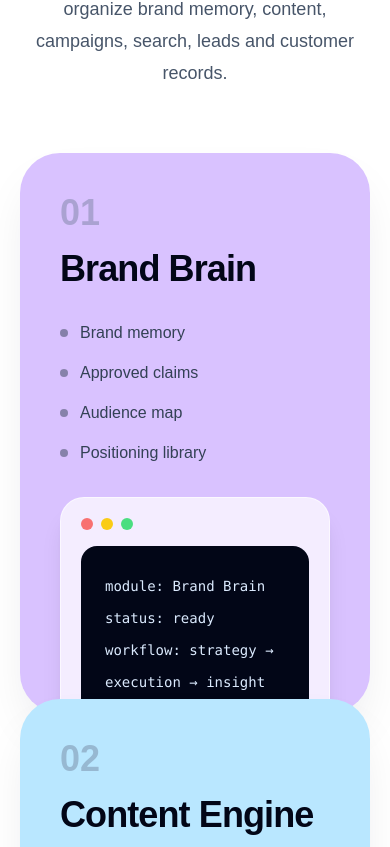
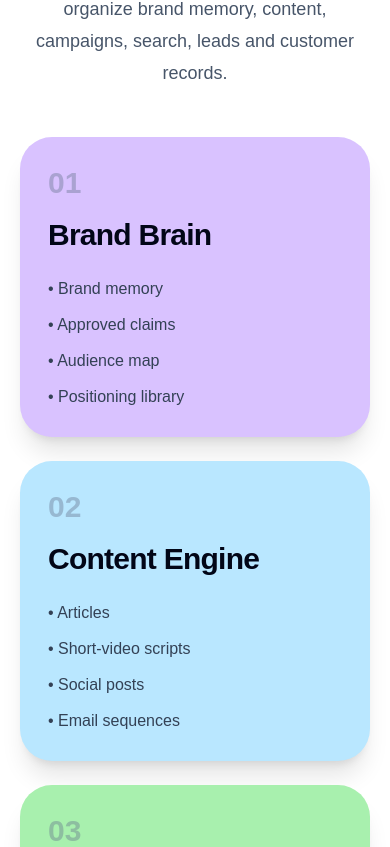
Before and after one commit to Booyuu/Novatest, a Next.js app: page / in a window 390 px wide. Shown: the part 4637-5484 px from the top of the page. Built offline with nearby package versions, Linux system fonts and the light colour scheme.

Commit message:
Harden scroll stack animation and mobile fallback

```diff
--- a/components/ScrollStack.tsx
+++ b/components/ScrollStack.tsx
@@ -12,15 +12,18 @@ export type StackItem = {
 export function ScrollStack({ items, onOpenModal }: { items: readonly StackItem[]; onOpenModal: () => void }) {
   const sectionRef = useRef<HTMLDivElement | null>(null);
   const [progress, setProgress] = useState(0);
+  const [isDesktop, setIsDesktop] = useState(true);
 
   useEffect(() => {
     let frame = 0;
     const update = () => {
       const section = sectionRef.current;
+      setIsDesktop(window.innerWidth >= 1024);
       if (!section) return;
       const rect = section.getBoundingClientRect();
-      const scrollable = Math.max(1, rect.height - window.innerHeight);
-      const raw = -rect.top / scrollable;
+      const stickyWindow = Math.max(1, rect.height - window.innerHeight);
+      const startOffset = window.innerHeight * 0.14;
+      const raw = (startOffset - rect.top) / stickyWindow;
       setProgress(Math.min(1, Math.max(0, raw)));
     };
     const onScroll = () => {
@@ -37,23 +40,41 @@ export function ScrollStack({ items, onOpenModal }: { items: readonly StackItem[
     };
   }, []);
 
+  if (!isDesktop) {
+    return (
+      <div className="mx-auto mt-12 grid max-w-[1200px] gap-6">
+        {items.map((item, index) => (
+          <article key={item.no} className={`rounded-[2rem] p-7 shadow-xl shadow-slate-900/8 ${item.color}`}>
+            <p className="text-3xl font-semibold text-slate-500/40">{item.no}</p>
+            <h3 className="mt-4 text-3xl font-semibold tracking-tight text-slate-950">{item.title}</h3>
+            <ul className="mt-6 grid gap-3 text-slate-700">
+              {item.points.map((point) => <li key={point}>• {point}</li>)}
+            </ul>
+            {index === items.length - 1 ? <button onClick={onOpenModal} className="mt-6 rounded-full bg-slate-950 px-6 py-3 font-semibold text-white">NovaOS</button> : null}
+          </article>
+        ))}
+      </div>
+    );
+  }
+
   const activeFloat = progress * Math.max(items.length - 1, 1);
 
   return (
-    <div ref={sectionRef} className="relative mx-auto mt-16 max-w-[1200px]" style={{ height: `calc(100vh + ${(items.length - 1) * 340}px)` }}>
-      <div className="sticky top-28 h-[680px]">
+    <div ref={sectionRef} className="relative mx-auto mt-16 max-w-[1200px]" style={{ height: `calc(100vh + ${(items.length - 1) * 300}px)` }}>
+      <div className="sticky top-24 h-[660px]">
         {items.map((item, index) => {
           const distance = index - activeFloat;
           const collapse = Math.min(1, Math.max(0, -distance));
           const isPast = distance < 0;
-          const isCurrent = distance > -1 && distance <= 0.95;
-          const headerY = index * 58;
-          const futureY = 104 + index * 22 + Math.max(0, distance) * 420;
-          const y = isPast ? headerY : isCurrent ? headerY + Math.max(0, distance) * 280 : futureY;
-          const height = isPast ? 92 + (1 - collapse) * 460 : isCurrent ? 560 : 560;
-          const scale = isPast ? 1 - collapse * 0.018 : 1;
-          const opacity = isPast ? 0.72 + (1 - collapse) * 0.2 : 1;
-          const hideBody = collapse > 0.35;
+          const isCurrent = distance > -1 && distance <= 1;
+          const headerY = index * 56;
+          const incomingY = 118 + index * 18 + Math.max(0, distance) * 380;
+          const currentY = headerY + Math.max(0, distance) * 250;
+          const y = isPast ? headerY : isCurrent ? currentY : incomingY;
+          const height = isPast ? 86 + (1 - collapse) * 474 : 560;
+          const scale = isPast ? 1 - collapse * 0.016 : 1;
+          const opacity = isPast ? 0.7 + (1 - collapse) * 0.25 : 1;
+          const hideBody = collapse > 0.28;
 
           return (
             <article
@@ -64,7 +85,7 @@ export function ScrollStack({ items, onOpenModal }: { items: readonly StackItem[
                 transform: `translate3d(0, ${y}px, 0) scale(${scale})`,
                 opacity,
                 zIndex: index + 1,
-                transition: 'height 120ms linear, transform 120ms linear, opacity 120ms linear',
+                transition: 'height 90ms linear, transform 90ms linear, opacity 90ms linear',
               }}
             >
               <div className="grid h-full gap-8 lg:grid-cols-[0.46fr_0.54fr]">
@@ -80,9 +101,7 @@ export function ScrollStack({ items, onOpenModal }: { items: readonly StackItem[
                         </li>
                       ))}
                     </ul>
-                    {index === items.length - 1 ? (
-                      <button onClick={onOpenModal} className="mt-8 rounded-full bg-slate-950 px-6 py-3 font-semibold text-white">NovaOS</button>
-                    ) : null}
+                    {index === items.length - 1 ? <button onClick={onOpenModal} className="mt-8 rounded-full bg-slate-950 px-6 py-3 font-semibold text-white">NovaOS</button> : null}
                   </div>
                 </div>
                 <div className={`self-center rounded-3xl border border-white/60 bg-white/70 p-5 shadow-xl transition-all duration-200 ${hideBody ? 'translate-y-8 opacity-0' : 'translate-y-0 opacity-100'}`}>
```
